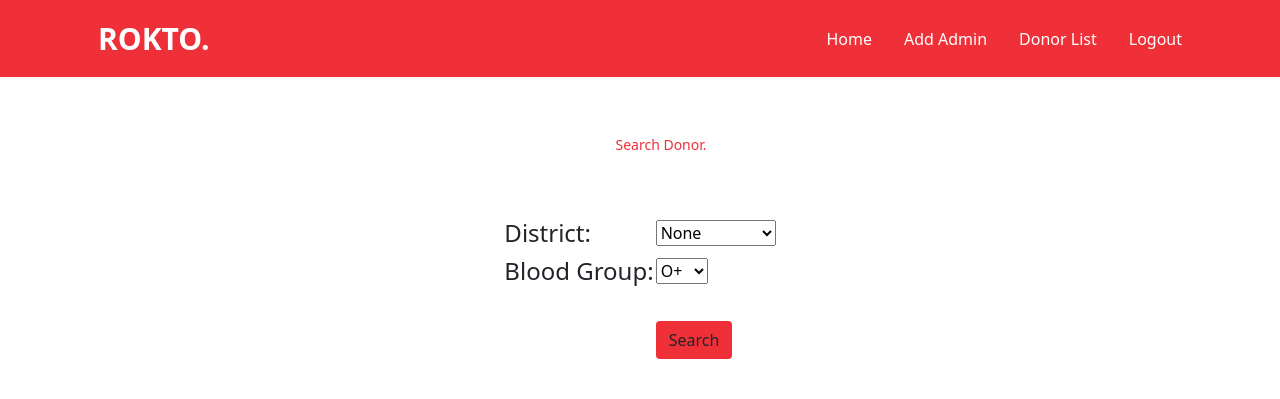
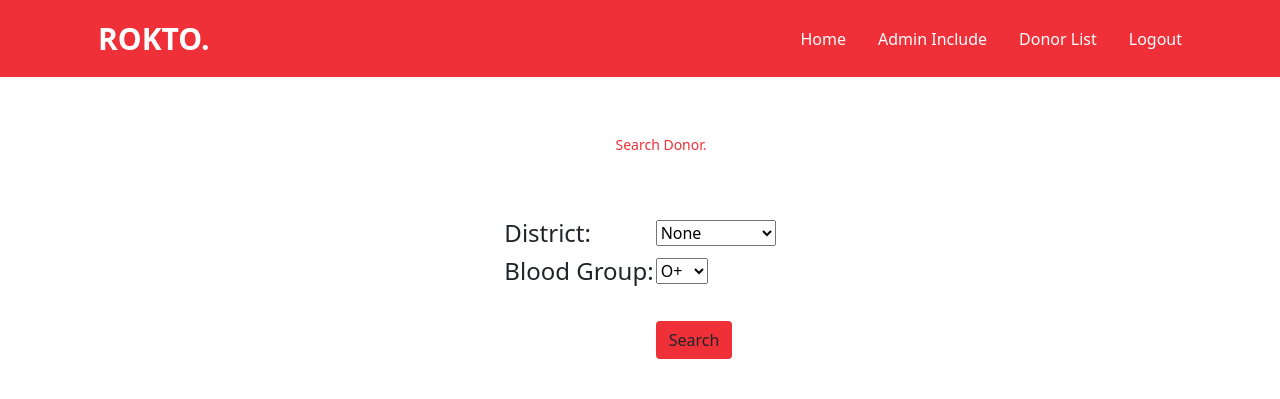
Before and after one commit to overaisul/Blood-donation, a PHP site: page /donor.php in a window 1280 px wide. Shown: the top 399 px of the page. Run offline with PHP 8.4, Linux system fonts and the light colour scheme.

Commit message:
Update donor.php

```diff
--- a/admin/donor.php
+++ b/admin/donor.php
@@ -30,7 +30,7 @@ include("../HTML/connection.php");
                       <a class="nav-link" href="admin.php">Home</a>
                     </li>
                     <li class="nav-item">
-                      <a class="nav-link" href="add_admin.php">Add Admin</a>
+                      <a class="nav-link" href="add_admin.php">Admin Include</a>
                     </li>
                       <li class="nav-item">
                         <a class="nav-link" href="donor.php">Donor List</a>
```
